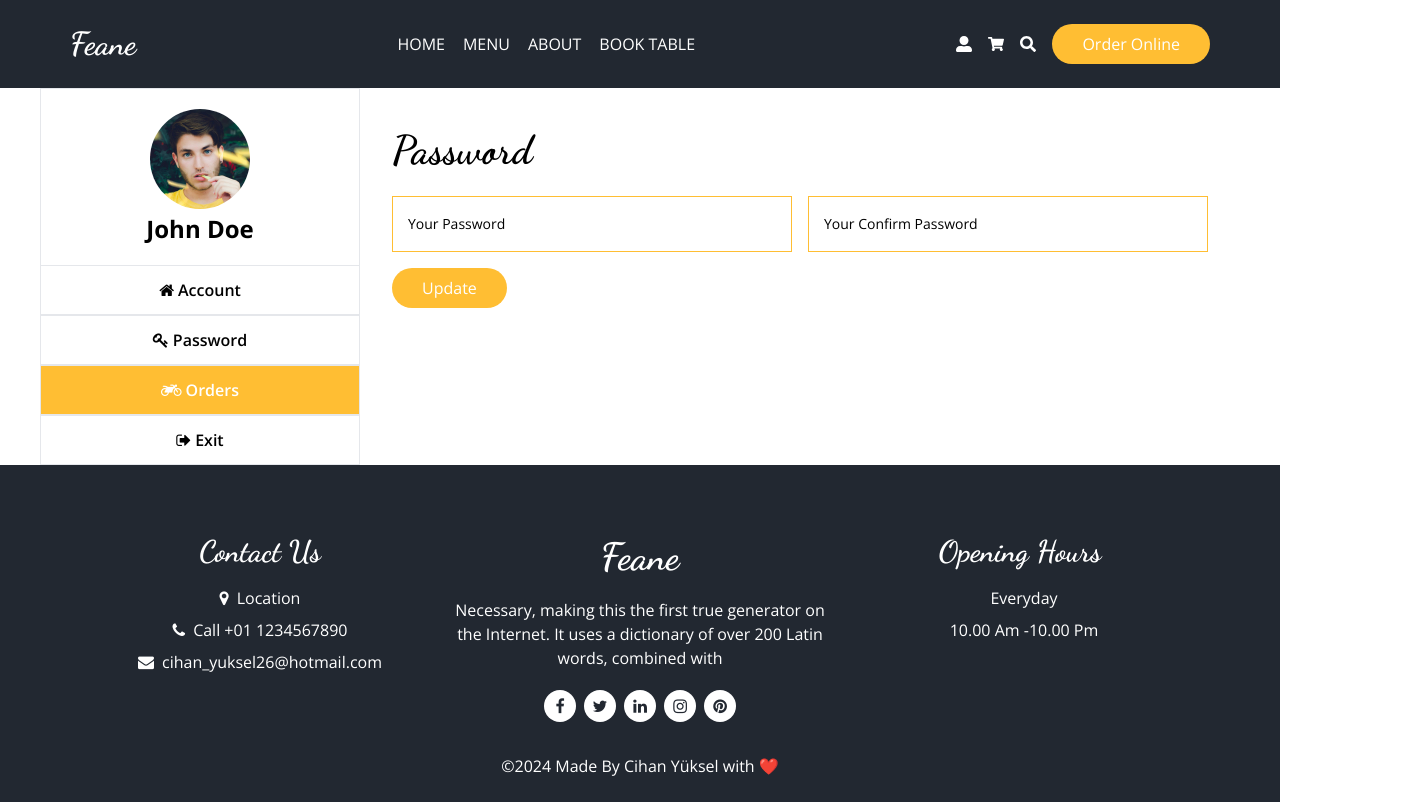
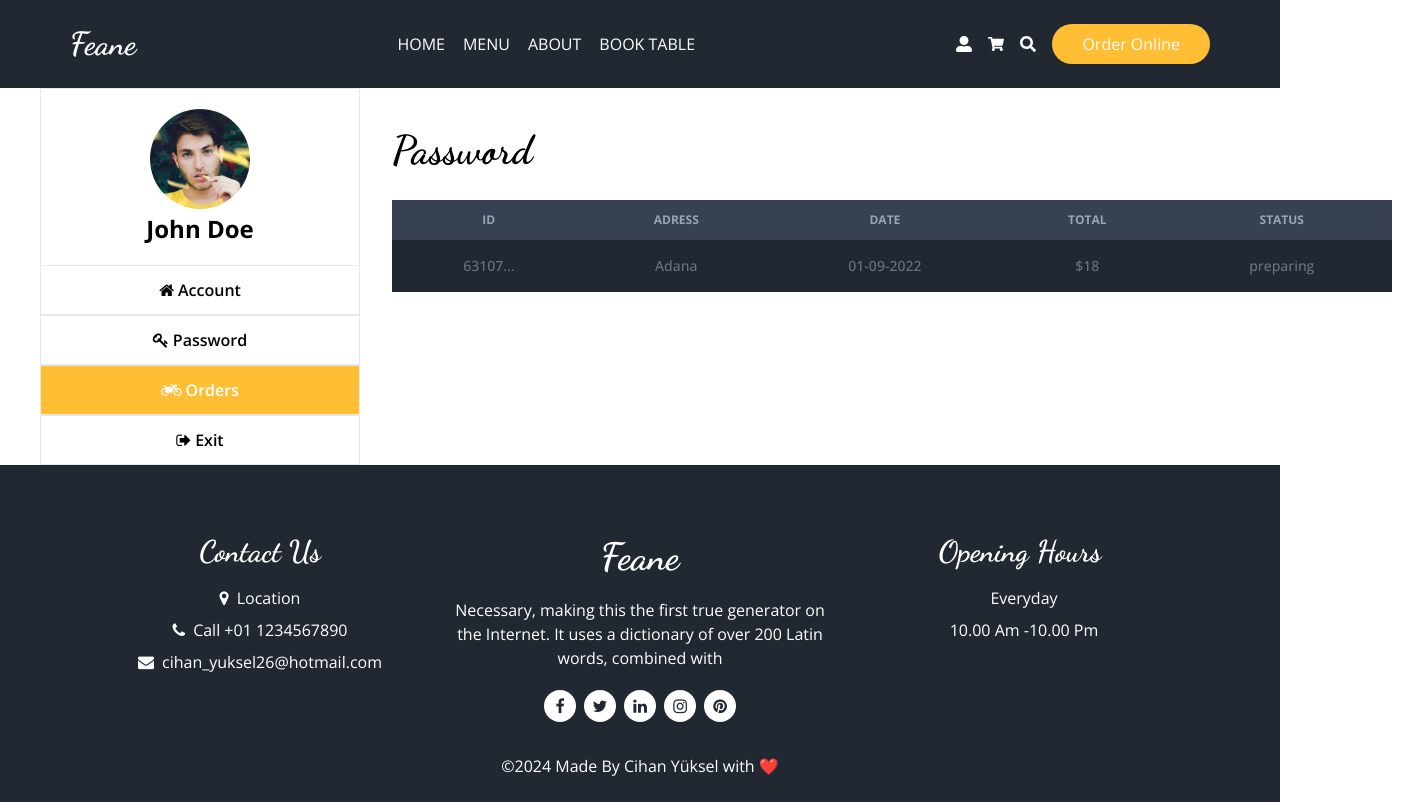
Before and after one commit to ycihan0/Food-Ordering, a Next.js app: page /profile in a window 1280 px wide. Both pictures are taken after a click on the item "Orders". Shown: the whole page, 1424 px wide, since content can reach past the window. Built offline with nearby package versions, Linux system fonts and the light colour scheme.

Commit message:
Order tab Css

```diff
--- a/components/profile/Order.jsx
+++ b/components/profile/Order.jsx
@@ -3,12 +3,52 @@
 
 const Order = () => {
   return (
-    <form className="lg:p-8 flex-1 lg:mt-0 mt-5" onSubmit={handleSubmit}>
-      <Title addClass="text-[40px]">Orders</Title>
-
-
-    </form>
-  )
-}
+    <div className="lg:p-8 flex-1 lg:mt-0 mt-5">
+      <Title addClass="text-[40px]">Password</Title>
+      <div className="overflow-x-auto w-full mt-5">
+        <table className="w-full text-sm text-center text-gray-500 min-w-[1000px]">
+          <thead className="text-xs text-gray-400 uppercase bg-gray-700">
+            <tr>
+              <th scope="col" className="py-3 px-6">
+                ID
+              </th>
+              <th scope="col" className="py-3 px-6">
+                ADRESS
+              </th>
+              <th scope="col" className="py-3 px-6">
+                DATE
+              </th>
+              <th scope="col" className="py-3 px-6">
+                TOTAL
+              </th>
+              <th scope="col" className="py-3 px-6">
+                STATUS
+              </th>
+            </tr>
+          </thead>
+          <tbody>
+            <tr className="transition-all bg-secondary border-gray-700 hover:bg-primary ">
+              <td className="py-4 px-6 font-medium whitespace-nowrap hover:text-white flex items-center gap-x-1 justify-center">
+                <span>63107...</span>
+              </td>
+              <td className="py-4 px-6 font-medium whitespace-nowrap hover:text-white">
+                Adana
+              </td>
+              <td className="py-4 px-6 font-medium whitespace-nowrap hover:text-white">
+                01-09-2022
+              </td>
+              <td className="py-4 px-6 font-medium whitespace-nowrap hover:text-white">
+                $18
+              </td>
+              <td className="py-4 px-6 font-medium whitespace-nowrap hover:text-white">
+                preparing
+              </td>
+            </tr>
+          </tbody>
+        </table>
+      </div>
+    </div>
+  );
+};
 
 export default Order
--- a/pages/profile/index.jsx
+++ b/pages/profile/index.jsx
@@ -2,6 +2,7 @@
 import { useState } from "react";
 import Account from "@/components/profile/Account";
 import Password from "@/components/profile/Password";
+import Order from "@/components/profile/Order";
 
 const Profile = () => {
   const [tabs, setTabs] = useState(0);
@@ -55,7 +56,7 @@
       </div>
       {tabs === 0 && <Account />}
       {tabs === 1 && <Password />}
-      {tabs === 2 && <Password />}
+      {tabs === 2 && <Order />}
     </div>
   );
 };
```
